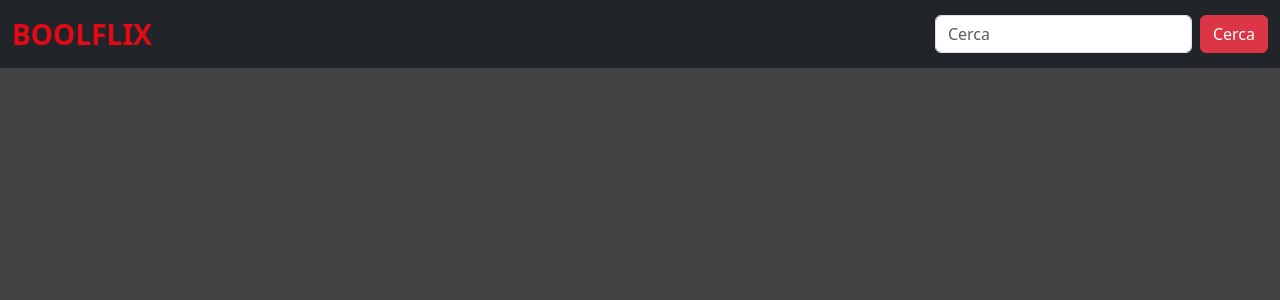
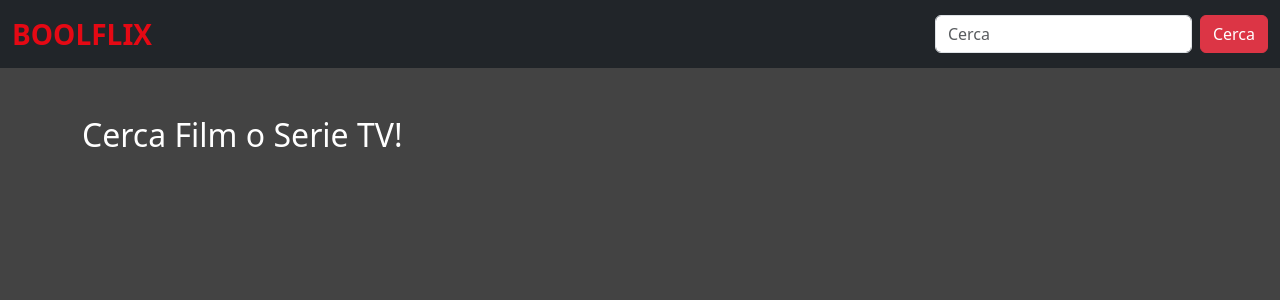
Before and after one commit to PlacidoBonfiglio/vite-boolflix, a Vue app: page / in a window 1280 px wide. Shown: the top 300 px of the page. Built offline with nearby package versions, Linux system fonts and the light colour scheme.

Commit message:
added posters hover

```diff
--- a/src/components/AppMain.vue
+++ b/src/components/AppMain.vue
@@ -16,6 +16,9 @@ export default {
 
         <!-- ! FILM SECTION -->
         <section>
+
+            <h2 v-show="store.moviesList.length === 0" class="text-white">Cerca Film o Serie TV!</h2>
+
             <div v-show="store.moviesList.length !== 0">
                 <h2 class="text-white">FILMS</h2>
                 <h5 class="mb-4 text-white">Risultati trovati: {{ store.moviesList.length }}</h5>
@@ -119,6 +122,11 @@ export default {
 
         img {
             max-width: 100%;
+            border-radius: 10px;
+
+            &:hover {
+                filter: blur(5px);;
+            }
         }
 
         ul {
```
